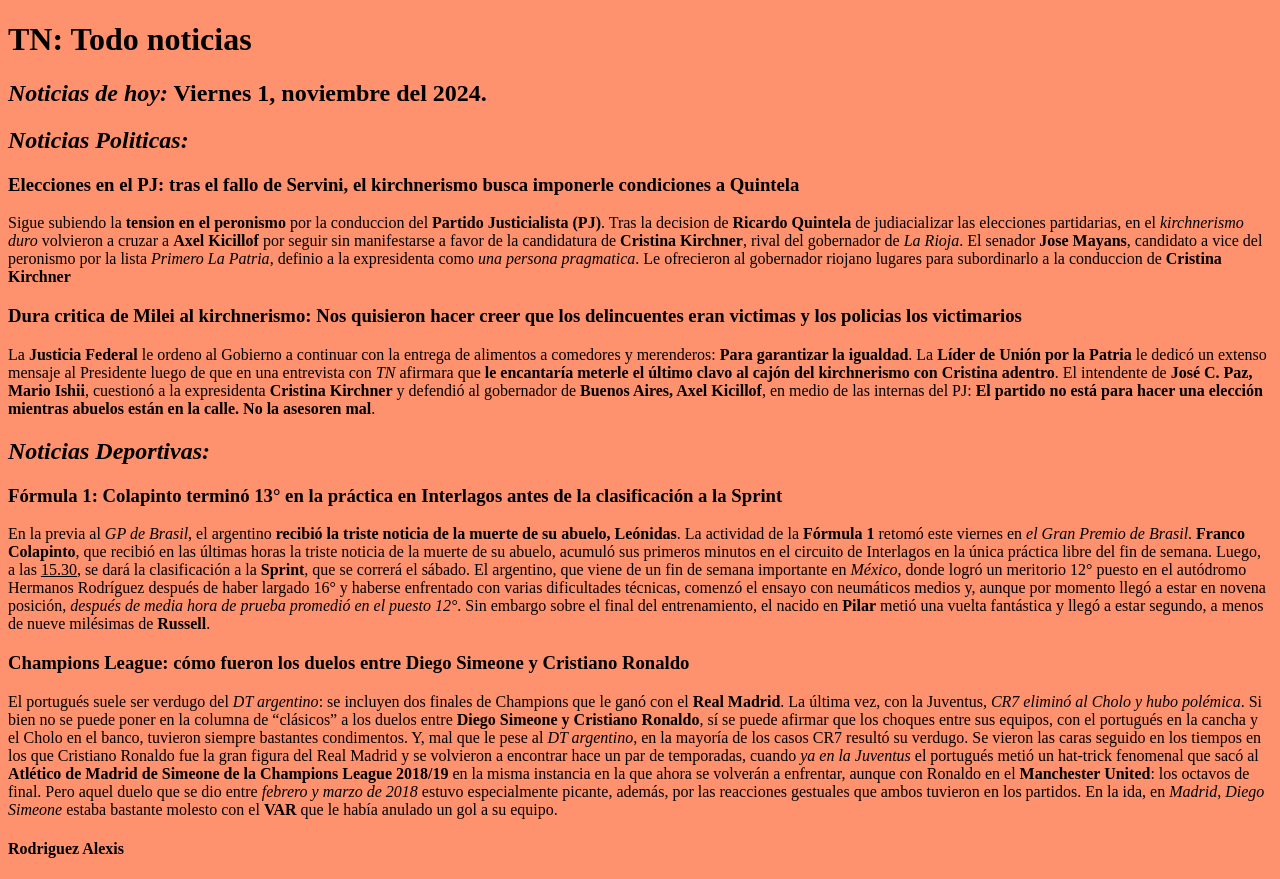
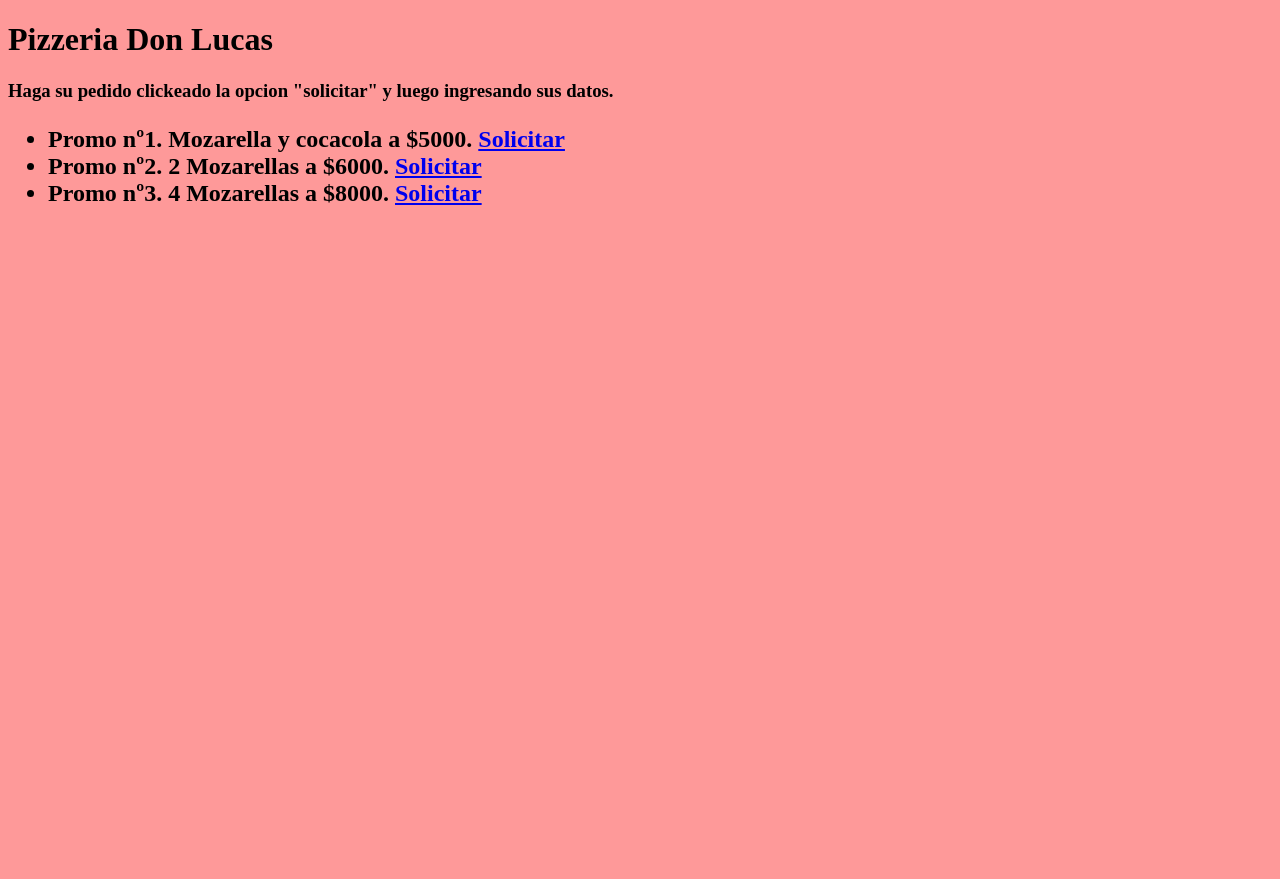
Before and after one commit to RedLight41/Dise-oWeb_RodriguezAlexis, a plain HTML site: page index.html in a window 1280 px wide. After the commit the page ends 800 px from the top, so only its background shows below. Drawn offline with Linux system fonts and the light colour scheme.

Commit message:
Add files via upload

```diff
--- a/index.html
+++ b/index.html
@@ -1,25 +1,20 @@
 <!DOCTYPE html>
 <html lang="en">
 <head>
-    <meta charset="UTF-8">
-    <meta http-equiv="X-UA-Compatible" content="IE=edge">
-    <meta name="viewport" content="width=device-width, initial-scale=1.0">
-    <title>Trabajo practico</title>
+    <title>Pizzeria Don Lucas</title>
 </head>
-<body bgcolor="fe916e">
-    <H1> TN: Todo noticias</H1>
-    <h2> <em>Noticias de hoy:</em> Viernes 1, noviembre del 2024. </h2>
-    <h2> <em>Noticias Politicas: </em></h2>
-    <p> <h3> Elecciones en el PJ: tras el fallo de <strong>Servini</strong>, el kirchnerismo busca imponerle condiciones a <strong>Quintela</strong></h3></p>
-    <p> Sigue subiendo la <strong>tension en el peronismo</strong> por la conduccion del <strong>Partido Justicialista (PJ)</strong>. Tras la decision de <strong>Ricardo Quintela</strong> de judiacializar las elecciones partidarias, en el <em>kirchnerismo duro</em> volvieron a cruzar a <strong>Axel Kicillof</strong> por seguir sin manifestarse a favor de la candidatura de <strong>Cristina Kirchner</strong>, rival del gobernador de <em>La Rioja</em>. El senador <strong>Jose Mayans</strong>, candidato a vice del peronismo por la lista <em>Primero La Patria</em>, definio a la expresidenta como <em>una persona pragmatica</em>. Le ofrecieron al gobernador riojano lugares para subordinarlo a la conduccion de <strong>Cristina Kirchner</strong></p>
-    <p> <h3> Dura critica de <strong>Milei</strong> al kirchnerismo: <strong>Nos quisieron hacer creer que los delincuentes eran victimas y los policias los victimarios</strong></p></h3>
-    <p> La <strong>Justicia Federal</strong> le ordeno al Gobierno a continuar con la entrega de alimentos a comedores y merenderos: <strong>Para garantizar la igualdad</strong>. La <strong>Líder de Unión por la Patria</strong> le dedicó un extenso mensaje al Presidente luego de que en una entrevista con <em>TN</em> afirmara que <strong> le encantaría meterle el último clavo al cajón del kirchnerismo con Cristina adentro</strong>. El intendente de <strong>José C. Paz, Mario Ishii</strong>, cuestionó a la expresidenta <strong>Cristina Kirchner</strong> y defendió al gobernador de <strong>Buenos Aires, Axel Kicillof</strong>, en medio de las internas del PJ: <strong>El partido no está para hacer una elección mientras abuelos están en la calle. No la asesoren mal</strong>.</p>
-    <h2> <em>Noticias Deportivas:</em></h2>
-    <p> <h3> Fórmula 1: Colapinto terminó 13° en la práctica en Interlagos antes de la clasificación a la Sprint</h3></p>
-    <p> En la previa al <em> GP de Brasil</em>, el argentino <strong>recibió la triste noticia de la muerte de su abuelo, Leónidas</strong>. La actividad de la <strong>Fórmula 1</strong> retomó este viernes en <em>el Gran Premio de Brasil</em>. <strong>Franco Colapinto</strong>, que recibió en las últimas horas la triste noticia de la muerte de su abuelo, acumuló sus primeros minutos en el circuito de Interlagos en la única práctica libre del fin de semana. Luego, a las <u>15.30</u>, se dará la clasificación a la <strong>Sprint</strong>, que se correrá el sábado. El argentino, que viene de un fin de semana importante en <em>México</em>, donde logró un meritorio 12° puesto en el autódromo Hermanos Rodríguez después de haber largado 16° y haberse enfrentado con varias dificultades técnicas, comenzó el ensayo con neumáticos medios y, aunque por momento llegó a estar en novena posición,<em> después de media hora de prueba promedió en el puesto 12°</em>. Sin embargo sobre el final del entrenamiento, el nacido en <strong>Pilar</strong> metió una vuelta fantástica y llegó a estar segundo, a menos de nueve milésimas de <strong>Russell</strong>.</p>
-    <p> <h3> Champions League: cómo fueron los duelos entre Diego Simeone y Cristiano Ronaldo</h3></p>
-    <p> El portugués suele ser verdugo del <em>DT argentino</em>: se incluyen dos finales de Champions que le ganó con el <strong>Real Madrid</strong>. La última vez, con la Juventus,<em> CR7 eliminó al Cholo y hubo polémica</em>. Si bien no se puede poner en la columna de “clásicos” a los duelos entre <strong>Diego Simeone y Cristiano Ronaldo</strong>, sí se puede afirmar que los choques entre sus equipos, con el portugués en la cancha y el Cholo en el banco, tuvieron siempre bastantes condimentos. Y, mal que le pese al <em>DT argentino</em>, en la mayoría de los casos CR7 resultó su verdugo. Se vieron las caras seguido en los tiempos en los que Cristiano Ronaldo fue la gran figura del Real Madrid y se volvieron a encontrar hace un par de temporadas, cuando <em>ya en la Juventus</em> el portugués metió un hat-trick fenomenal que sacó al <strong>Atlético de Madrid de Simeone de la Champions League 2018/19</strong> en la misma instancia en la que ahora se volverán a enfrentar, aunque con Ronaldo en el <strong>Manchester United</strong>: los octavos de final. Pero aquel duelo que se dio entre <em>febrero y marzo de 2018</em> estuvo especialmente picante, además, por las reacciones gestuales que ambos tuvieron en los partidos. En la ida, en <em>Madrid</em>, <em>Diego Simeone</em> estaba bastante molesto con el <strong>VAR</strong> que le había anulado un gol a su equipo.</p>
-    <H4> Rodriguez Alexis</H4>
+<body bgcolor="fe9999">
+    <h1>Pizzeria Don Lucas</h1>
+    <p><h3>Haga su pedido clickeado la opcion "solicitar" y luego ingresando sus datos.</h3></p>
+    <h2><ul>
+        <li>Promo nº1. Mozarella y cocacola a $5000. <a href="mailto:pizzriadonlucas@gmail.com?subject=Promocion nº1&body=Hola, quiero la promo nº1">Solicitar</a></li>
+        <li>Promo nº2. 2 Mozarellas a $6000. <a href="mailto:pizzriadonlucas@gmail.com?subject=Promocion nº2&body=Hola, quiero la promo nº2">Solicitar</a></li>
+        <li>Promo nº3. 4 Mozarellas a $8000. <a href="mailto:pizzriadonlucas@gmail.com?subject=Promocion nº3&body=Hola, quiero la promo nº3">Solicitar</a></li>
+
+
+
+
+    </ul></h2>
 
 </body>
 </html>
```
